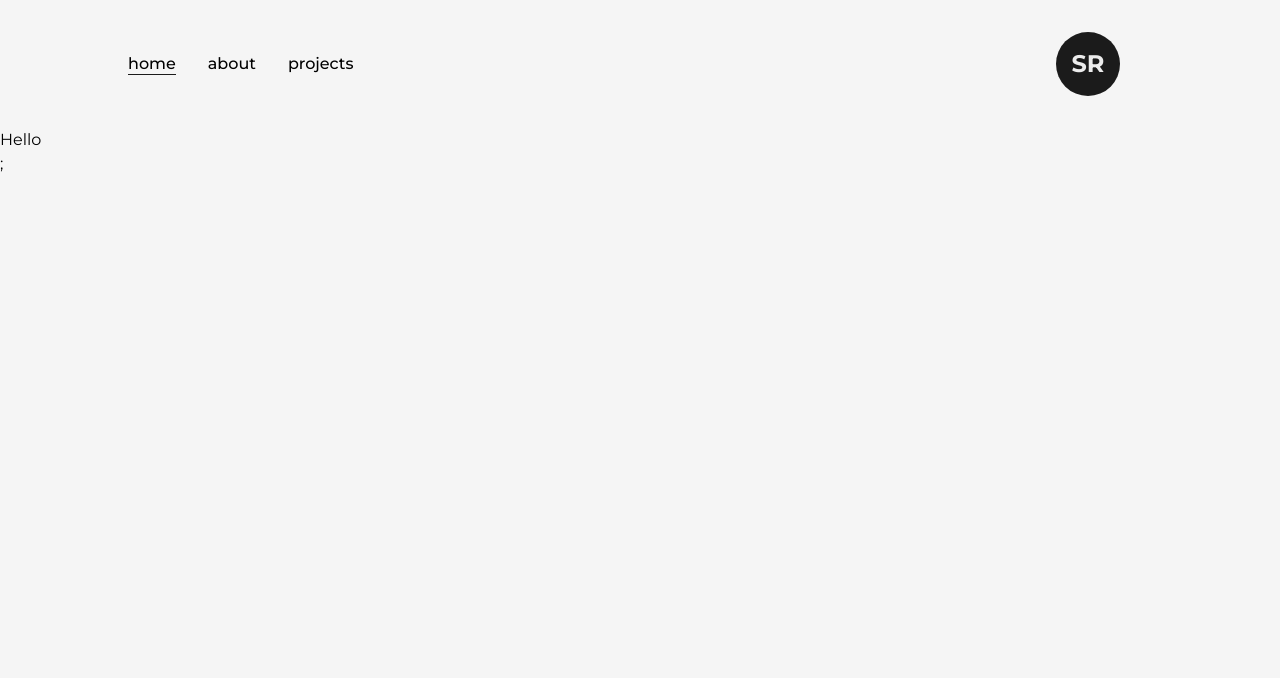
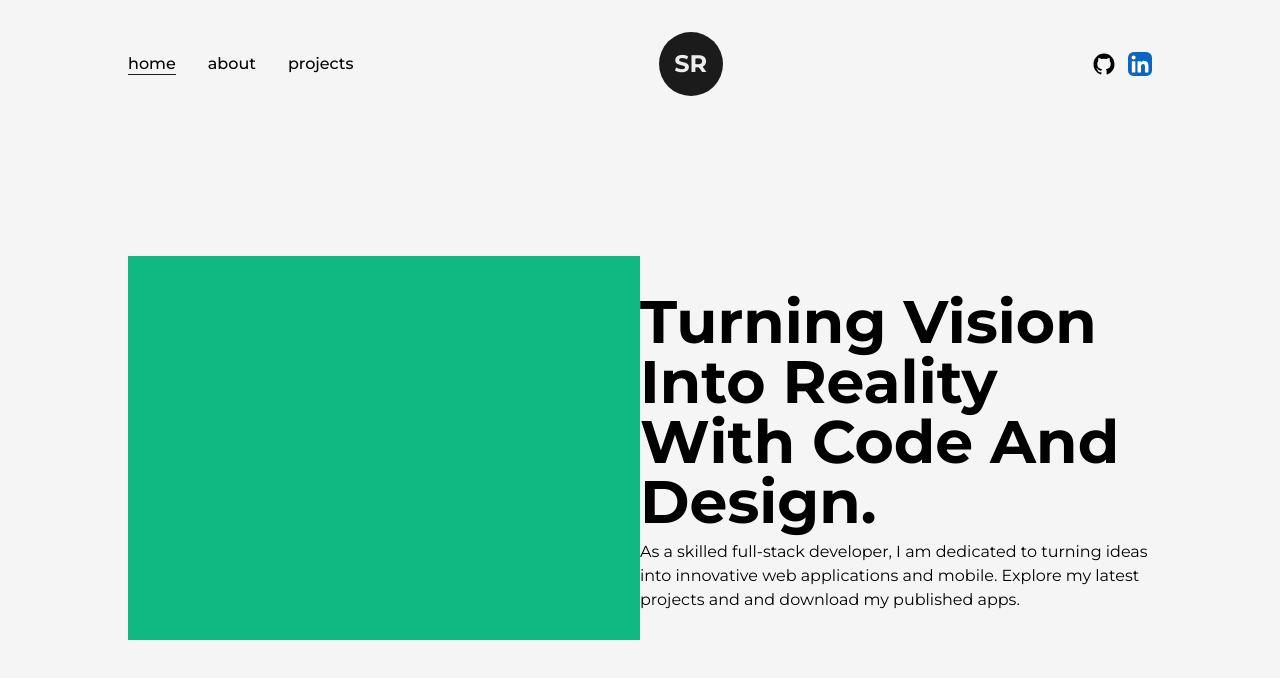
Before and after one commit to StephenRicketts/portfolio-2, a Next.js app: page / in a window 1280 px wide. Shown: the top 678 px of the page. Built offline with nearby package versions, Linux system fonts and the light colour scheme.

Commit message:
progress on home screen

```diff
--- /dev/null
+++ b/components/AnimatedText.tsx
@@ -0,0 +1,38 @@
+import React from "react";
+import { motion } from "framer-motion";
+
+type Props = {
+  text: string;
+  className?: string;
+};
+
+const quote = {
+  initial: {
+    opacity: 0,
+  },
+  animate: {
+    opacity: 1,
+    transition: {
+      delay: 0.5,
+    },
+  },
+};
+
+export const AnimatedText: React.FC<Props> = ({ text, className }) => {
+  return (
+    <div className="w-full mx-auto py-2 flex items-center justify-center text-center overflow-hidden">
+      <motion.h1
+        variants={quote}
+        className={`inline-block w-full tetxt-dark font-bold capitalize text-6xl ${className}`}
+      >
+        {text.split(" ").map((word, index) => {
+          return (
+            <span className="inline-block" key={word + "-" + index}>
+              {word}&nbsp;
+            </span>
+          );
+        })}
+      </motion.h1>
+    </div>
+  );
+};
--- /dev/null
+++ b/components/Icons.tsx
@@ -0,0 +1,40 @@
+import * as React from "react";
+import { SVGProps } from "react";
+
+export const GithubIcon = (props: SVGProps<SVGSVGElement>) => (
+  <svg
+    xmlns="http://www.w3.org/2000/svg"
+    width="1em"
+    height="1em"
+    viewBox="0 0 512 512"
+    className={`w-full h-auto ${props.className}`}
+    {...props}
+  >
+    <path fill="rgba(255, 255, 255, 0)" d="M0 0h512v512H0z" />
+    <path
+      fill="currentColor"
+      d="M256 32C132.3 32 32 134.9 32 261.7c0 101.5 64.2 187.5 153.2 217.9a17.56 17.56 0 0 0 3.8.4c8.3 0 11.5-6.1 11.5-11.4 0-5.5-.2-19.9-.3-39.1a102.4 102.4 0 0 1-22.6 2.7c-43.1 0-52.9-33.5-52.9-33.5-10.2-26.5-24.9-33.6-24.9-33.6-19.5-13.7-.1-14.1 1.4-14.1h.1c22.5 2 34.3 23.8 34.3 23.8 11.2 19.6 26.2 25.1 39.6 25.1a63 63 0 0 0 25.6-6c2-14.8 7.8-24.9 14.2-30.7-49.7-5.8-102-25.5-102-113.5 0-25.1 8.7-45.6 23-61.6-2.3-5.8-10-29.2 2.2-60.8a18.64 18.64 0 0 1 5-.5c8.1 0 26.4 3.1 56.6 24.1a208.21 208.21 0 0 1 112.2 0c30.2-21 48.5-24.1 56.6-24.1a18.64 18.64 0 0 1 5 .5c12.2 31.6 4.5 55 2.2 60.8 14.3 16.1 23 36.6 23 61.6 0 88.2-52.4 107.6-102.3 113.3 8 7.1 15.2 21.1 15.2 42.5 0 30.7-.3 55.5-.3 63 0 5.4 3.1 11.5 11.4 11.5a19.35 19.35 0 0 0 4-.4C415.9 449.2 480 363.1 480 261.7 480 134.9 379.7 32 256 32Z"
+    />
+  </svg>
+);
+
+export const LinkedInIcon = (props: SVGProps<SVGSVGElement>) => (
+  <svg
+    xmlns="http://www.w3.org/2000/svg"
+    width="1em"
+    height="1em"
+    viewBox="0 0 256 256"
+    className={`w-full h-auto ${props.className}`}
+    {...props}
+  >
+    <path fill="rgba(255, 255, 255, 0)" d="M0 0h256v256H0z" />
+    <g fill="none">
+      <rect width={256} height={256} fill="#fff" rx={60} />
+      <rect width={256} height={256} fill="#0A66C2" rx={60} />
+      <path
+        fill="#fff"
+        d="M184.715 217.685h29.27a4 4 0 0 0 4-3.999l.015-61.842c0-32.323-6.965-57.168-44.738-57.168-14.359-.534-27.9 6.868-35.207 19.228a.32.32 0 0 1-.595-.161V101.66a4 4 0 0 0-4-4h-27.777a4 4 0 0 0-4 4v112.02a4 4 0 0 0 4 4h29.268a4 4 0 0 0 4-4v-55.373c0-15.657 2.97-30.82 22.381-30.82 19.135 0 19.383 17.916 19.383 31.834v54.364a4 4 0 0 0 4 4ZM38 59.627c0 11.865 9.767 21.627 21.632 21.627 11.862-.001 21.623-9.769 21.623-21.631C81.253 47.761 71.491 38 59.628 38 47.762 38 38 47.763 38 59.627Zm6.959 158.058h29.307a4 4 0 0 0 4-4V101.66a4 4 0 0 0-4-4H44.959a4 4 0 0 0-4 4v112.025a4 4 0 0 0 4 4Z"
+      />
+    </g>
+  </svg>
+);
--- /dev/null
+++ b/components/Layout.tsx
@@ -0,0 +1,16 @@
+import React from "react";
+
+type Props = {
+  children: any;
+  className?: string;
+};
+
+export const Layout: React.FC<Props> = ({ children, className }) => {
+  return (
+    <div
+      className={`w-full h-full inline-block z-0 bg-light p-32 ${className}`}
+    >
+      {children}
+    </div>
+  );
+};
--- a/components/NavBar.tsx
+++ b/components/NavBar.tsx
@@ -2,6 +2,8 @@
 import React from "react";
 import { Logo } from "./Logo";
 import { CustomLink } from "./CustomLink";
+import { GithubIcon, LinkedInIcon } from "./Icons";
+import { motion } from "framer-motion";
 
 type Props = {};
 
@@ -13,11 +15,29 @@
         <CustomLink title="about" href="/about" className="mx-4" />
         <CustomLink title="projects" href="/projects" className="ml-4" />
       </nav>
-
-      <nav></nav>
       <div className="'absolute left-[50%] top-2 translate-x-[-50%]">
         <Logo />
       </div>
+      <nav className="flex items-center justify-center flex-wrap">
+        <motion.a
+          href="https://github.com/StephenRicketts"
+          target={"_blank"}
+          whileHover={{ y: -2 }}
+          whileTap={{ scale: 0.9 }}
+          className="w-6 mr-3"
+        >
+          <GithubIcon />
+        </motion.a>
+        <motion.a
+          href="https://www.linkedin.com/in/stephenricketts5/"
+          target={"_blank"}
+          whileHover={{ y: -2 }}
+          whileTap={{ scale: 0.9 }}
+          className="w-6"
+        >
+          <LinkedInIcon />
+        </motion.a>
+      </nav>
     </header>
   );
 };
--- a/pages/index.tsx
+++ b/pages/index.tsx
@@ -1,6 +1,8 @@
 import type { NextPage } from "next";
 import Head from "next/head";
 import ThreeScene from "../components/ThreeScene";
+import { Layout } from "../components/Layout";
+import { AnimatedText } from "../components/AnimatedText";
 
 const Home: NextPage = () => {
   return (
@@ -11,7 +13,24 @@
           <title>Create Next App</title>
         </Head>
 
-        <main> Hello</main>
+        <main>
+          <Layout>
+            <div className="flex items-center justify-between w-full">
+              <div className="bg-emerald-500 w-1/2 h-96"></div>
+              <div className="w-1/2">
+                <AnimatedText
+                  text="Turning Vision Into Reality With Code and Design."
+                  className="!text-left"
+                />
+                <p>
+                  As a skilled full-stack developer, I am dedicated to turning
+                  ideas into innovative web applications and mobile. Explore my
+                  latest projects and and download my published apps.
+                </p>
+              </div>
+            </div>
+          </Layout>
+        </main>
       </div>
     </>
   );
```
